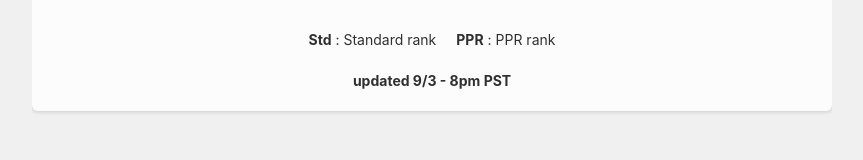
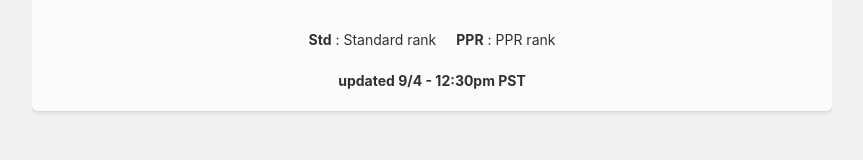
Before and after one commit to travman89/HarrisHalfPPR, a React (Vite) app: page /QB in a window 1280 px wide. Shown: the part 1109-1269 px from the top of the page, without its empty margins (208-1071 px from the left). Built offline with nearby package versions, Linux system fonts and the light colour scheme.

Commit message:
9/4 12:30pm update

```diff
--- a/src/Home/index.tsx
+++ b/src/Home/index.tsx
@@ -260,7 +260,7 @@ const Home = () => {
             </LegendKey>
           )}
         </Legend>
-        <UpdatedText> updated 9/3 - 8pm PST</UpdatedText>
+        <UpdatedText> updated 9/4 - 12:30pm PST</UpdatedText>
       </TableContainer>
       <Heading>Harris Half PPR</Heading>
       <Disclaimer>
```
